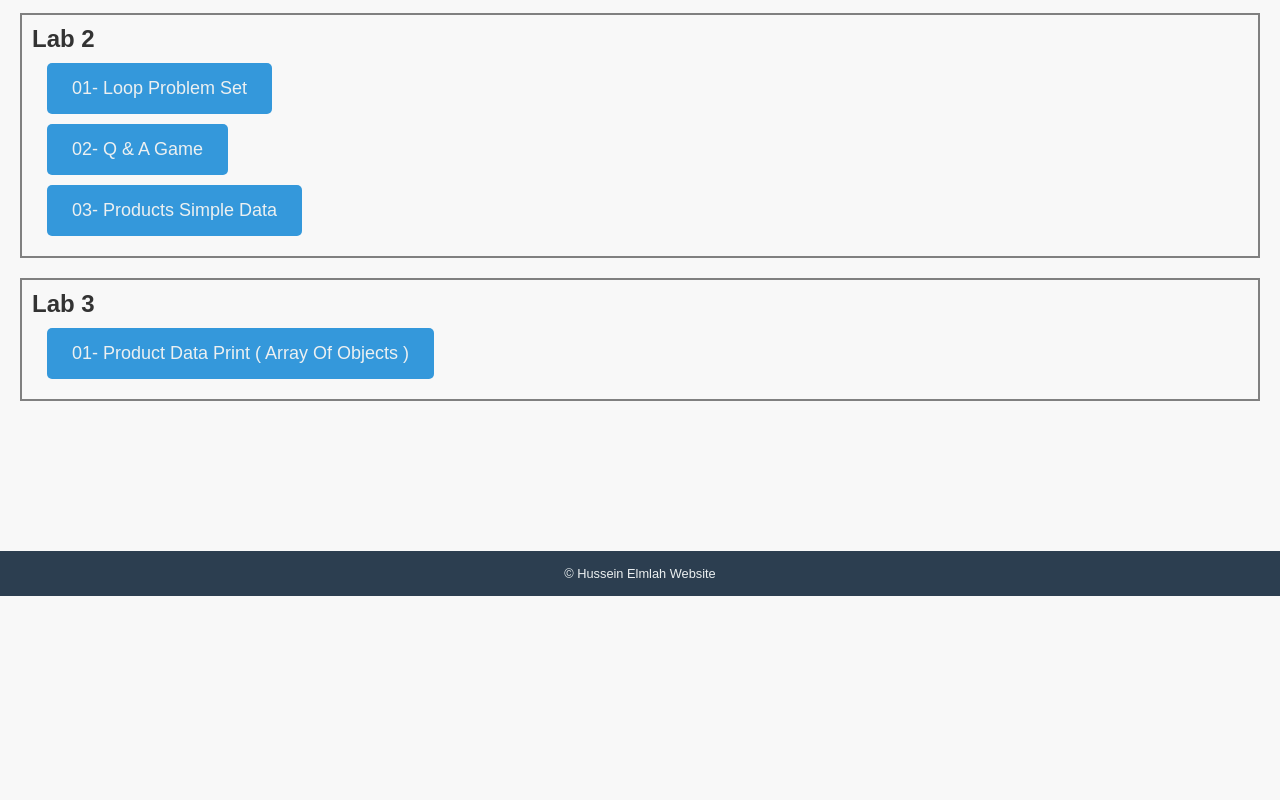
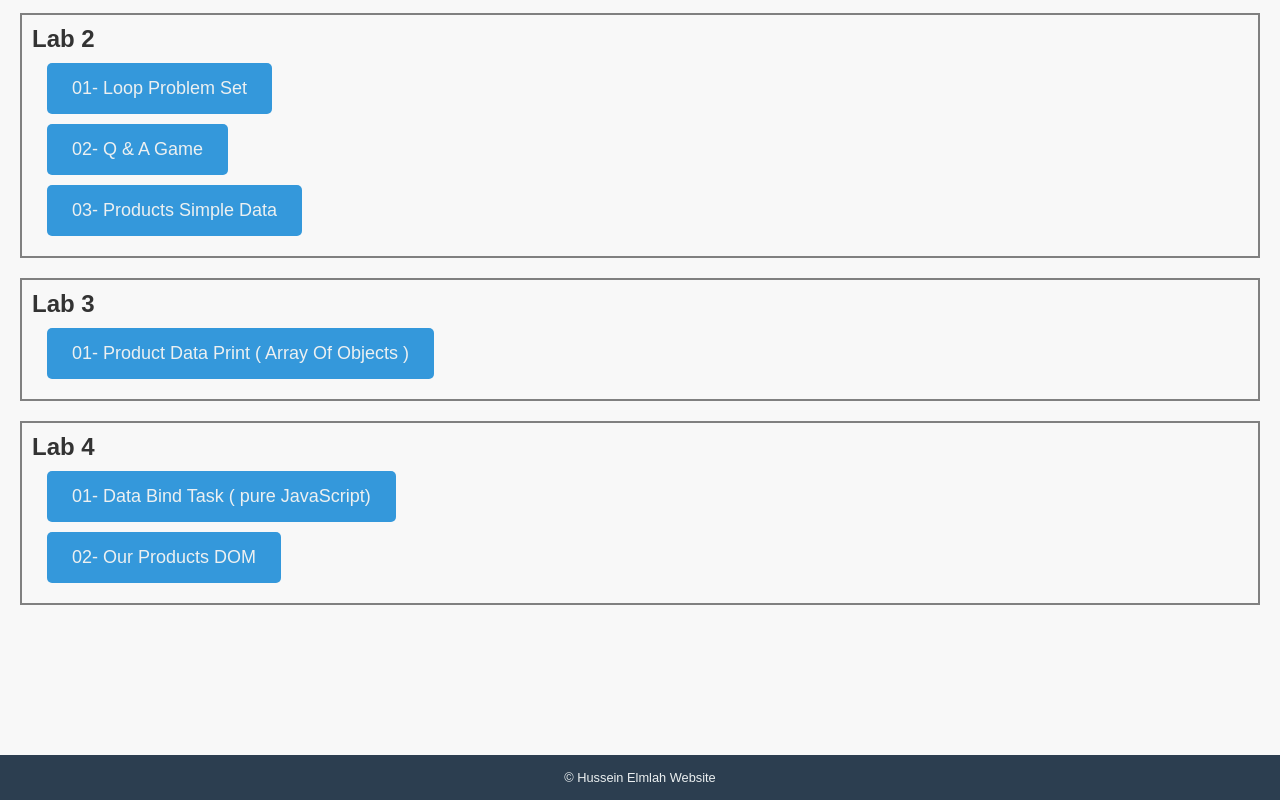
Before and after one commit to hussein-elmlah/ITI-Labs-Javascript, a plain HTML site: page index.html in a window 1280 px wide. Shown: the part 518-1318 px from the top of the page. Before the commit the page ends 1114 px from the top, so only its background shows below. Drawn offline with Linux system fonts and the light colour scheme.

Commit message:
Update index.html

```diff
--- a/index.html
+++ b/index.html
@@ -50,6 +50,15 @@
           <a href="Lab3/01-Product-Data-Print-Array-Of-Objects/index.html">01- Product Data Print ( Array Of Objects )</a>
         </div>
       </div>
+      <div class="lab lab4">
+        <h2>Lab 4</h2>
+        <div class="page">
+          <a href="Lab4/01-Data-Bind-Task-pure-JavaScript/index.html">01- Data Bind Task ( pure JavaScript)</a>
+        </div>
+        <div class="page">
+          <a href="Lab4/02-Our-Products-DOM/index.html">02- Our Products DOM</a>
+        </div>
+      </div>
 
     </section>
 
```
